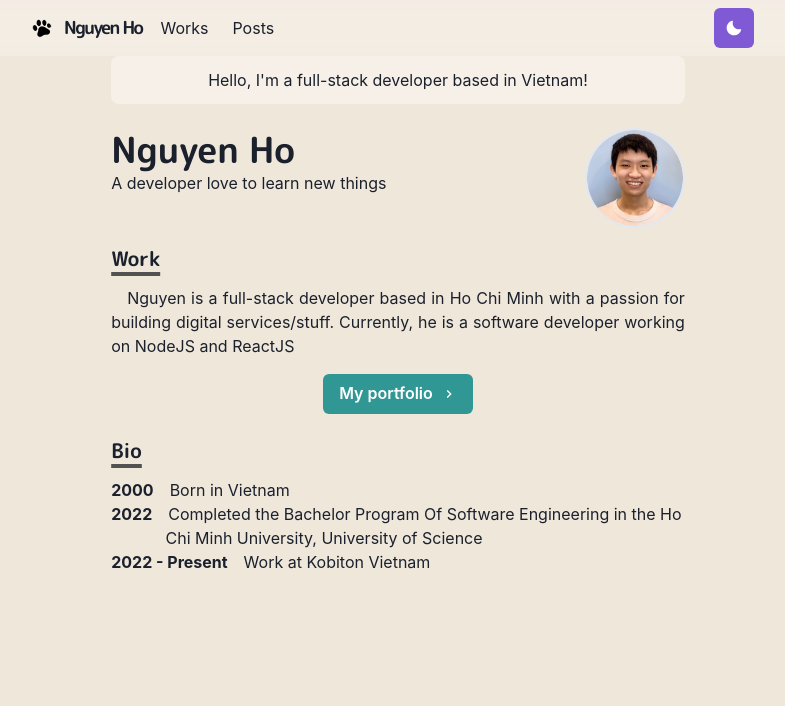
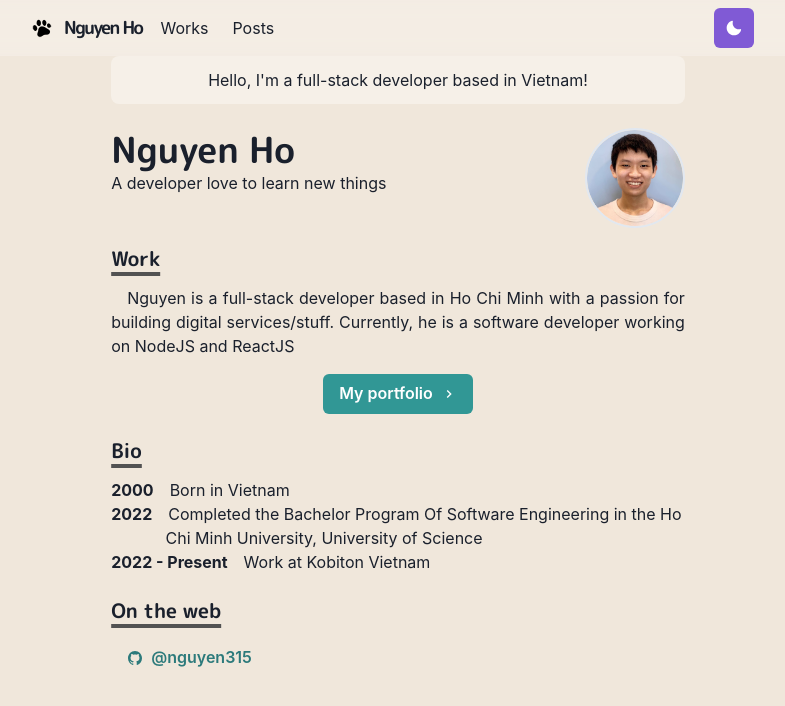
Before and after one commit to nguyen315/portfolio, a Next.js app: page / in a window 1280 px wide. Shown: the top 706 px of the page, without its empty margins (242-1027 px from the left). Built offline with nearby package versions, Linux system fonts and the light colour scheme.

Commit message:
Homepage

```diff
--- a/package.json
+++ b/package.json
@@ -25,6 +25,7 @@
     "framer-motion": "^6.2.8",
     "next": "^12.1.0",
     "react": "^17.0.2",
-    "react-dom": "^17.0.2"
+    "react-dom": "^17.0.2",
+    "react-icons": "^4.3.1"
   }
 }
--- a/pages/index.js
+++ b/pages/index.js
@@ -5,13 +5,18 @@
   Button,
   Heading,
   Image,
-  useColorModeValue
+  List,
+  Link,
+  ListItem,
+  useColorModeValue,
+  Icon
 } from '@chakra-ui/react'
 import Section from '../components/section'
 import Paragraph from '../components/paragraph'
 import Layout from '../components/layouts/article'
 import { ChevronRightIcon } from '@chakra-ui/icons'
 import { BioSection, BioYear } from '../components/bio'
+import { IoLogoGithub } from 'react-icons/io'
 
 const Page = () => {
   return (
@@ -90,6 +95,25 @@
             Work at Kobiton Vietnam
           </BioSection>
         </Section>
+
+        <Section delay={0.3}>
+          <Heading as="h3" variant="section-title">
+            On the web
+          </Heading>
+          <List>
+            <ListItem>
+              <Link href="https://github.com/nguyen315" target="_blank">
+                <Button
+                  variant="ghost"
+                  colorScheme="teal"
+                  leftIcon={<Icon as={IoLogoGithub} />}
+                >
+                  @nguyen315
+                </Button>
+              </Link>
+            </ListItem>
+          </List>
+        </Section>
       </Container>
     </Layout>
   )
```
Also changed, not shown: 1 other file (tests, documents, lock files or other folders).
